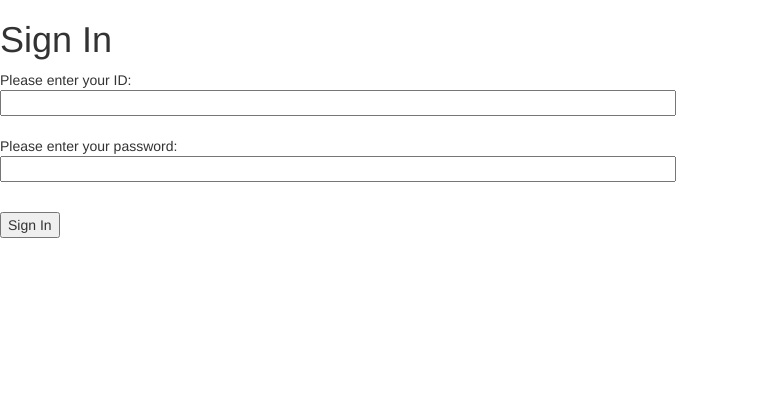
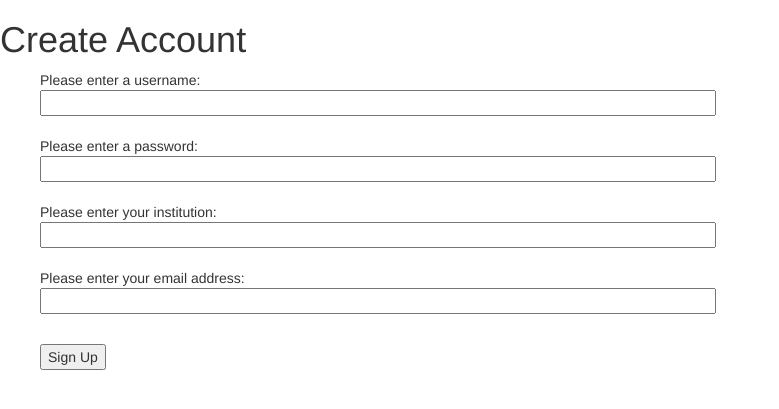
Before and after one commit to Astroua/AstroCompute_Scripts, a Flask app: page /login in a window 1280 px wide. Shown: the top 409 px of the page, without its empty margins (0-779 px from the left). Run offline with Flask 2, Linux system fonts and the light colour scheme; parts of the project's set-up code (start-up, migrations or seed data) failed here and were passed over; some libraries are stand-ins or nearby versions.

Commit message:
user database set up

```diff
--- a/web_app/forms.py
+++ b/app/forms.py
@@ -5,6 +5,7 @@ from wtforms import StringField, BooleanField, PasswordField, IntegerField, \
 from wtforms.validators import DataRequired, Length, Email, Required
 
 from folder_upload import FolderField
+from wtforms import validators
 
 
 
@@ -111,3 +112,14 @@ class InputForm(Form):
 class LoginForm(Form):
     inputid = StringField('Input ID', validators=[DataRequired()])
     passwd = PasswordField("Password", validators=[DataRequired()])
+
+
+
+class EnterDBInfo(Form):
+    username = TextField(label='enter username', description="db_enter", validators=[validators.required(), validators.Length(min=0, max=128, message=u'Enter 128 characters or less')])
+    passwd = TextField(label='enter password', description="db_enter_pw", validators=[validators.required(), validators.Length(min=0, max=128, message=u'Enter 128 characters or less')])
+    institute = TextField(label='enter insitution', description="db_enter_in", validators=[validators.required(), validators.Length(min=0, max=128, message=u'Enter 128 characters or less')])
+    email_ad = TextField(label='enter email', description="db_enter_email", validators=[validators.required(), validators.Length(min=0, max=128, message=u'Enter 128 characters or less')])
+class RetrieveDBInfo(Form):
+    username_ret = TextField(label='username to retrieve', description="db_get", validators=[validators.required(), validators.Length(min=0, max=128, message=u'Enter 128 characters or less')])
+    passwd_ret = TextField(label='password to retrieve', description="db_get_pw", validators=[validators.required(), validators.Length(min=0, max=128, message=u'Enter 128 characters or less')])
--- a/application.py
+++ b/application.py
@@ -8,7 +8,14 @@ from flask_bootstrap import Bootstrap
 
 from aws_controller.upload_download_s3 import upload_to_s3
 
-from web_app import InputForm, LoginForm
+from app import InputForm, LoginForm
+
+from app import db
+from app.models import Data
+from app.forms import EnterDBInfo, RetrieveDBInfo
+
+from flask.ext.sqlalchemy import SQLAlchemy
+
 
 
 UPLOAD_FOLDER = 'uploads/'
@@ -18,8 +25,8 @@ Bootstrap(app)
 app.config.from_object('config.AWSConfig')
 app.config['UPLOAD_FOLDER'] = UPLOAD_FOLDER
 
-#key = app.config['AWS_KEY']
-#secret = app.config['AWS_SECRET']
+key = app.config['AWS_KEY']
+secret = app.config['AWS_SECRET']
 
 
 @app.route("/")
@@ -54,11 +61,45 @@ def submit():
 
 @app.route("/login", methods=['GET', 'POST'])
 def login():
-    form = LoginForm()
-    if form.validate_on_submit():
-        flash("Logging in: " + form.inputid.data)
-        return redirect("/")
-    return render_template('login.html', title='Login', form=form)
+    form1 = EnterDBInfo(request.form)
+
+    if request.method == 'POST' and form1.validate():
+        user_name=form1.username.data
+        query_test=Data.query.filter_by(nickname=user_name.encode('ascii','ignore')).first()
+        if query_test!=None:
+            string_response='You already have an account. Please sign in.'
+            return render_template('thanks2.html', output=string_response)
+        else:
+            data_entered = Data(nickname=form1.username.data,password=form1.passwd.data,inst=form1.institute.data,emailaddress=form1.email_ad.data)
+            try:
+                db.session.add(data_entered)
+                db.session.commit()
+                db.session.close()
+            except:
+                db.session.rollback()
+            return render_template('thanks.html', nickname=form1.username.data,password=form1.passwd.data)
+
+    return render_template('login.html', form=form1)
+
+@app.route("/login2", methods=['GET', 'POST'])
+def login2():
+    form2 = RetrieveDBInfo(request.form)
+
+    if request.method == 'POST' and form2.validate():
+        user_return = form2.username_ret.data
+        passwd_return = form2.passwd_ret.data
+        user_query=Data.query_by_name(user_return.encode('ascii','ignore'),passwd_return.encode('ascii','ignore'))
+        if user_query[1]=='no_password':
+            string_response='The password entered for username: '+user_query[0]+' is incorrect. Please try again.'
+            return render_template('thanks2.html', output=string_response)
+        elif user_query=='no_user':
+            string_response='The username: '+user_query[0]+' does not exist in the database. Please sign up.'
+            return render_template('thanks2.html', output=string_response)
+        else:
+            return redirect(url_for('submit'))
+        db.session.close()
+
+    return render_template('login2.html', form=form2)
 
 if __name__ == '__main__':
     log.setLevel(10)
--- /dev/null
+++ b/db_create.py
@@ -0,0 +1,6 @@
+from app import db
+from app.models import Data
+
+db.create_all()
+
+print("DB created.")
--- a/templates/index.html
+++ b/templates/index.html
@@ -2,6 +2,7 @@
 {% block content %}
 
 <h1>You have successfully deployed to Elastic Beanstalk!</h1>
-<a href="{{ url_for('submit') }}">Click here to go to page 2</a>
-
+<a href="{{ url_for('submit') }}">Click here to go to page 2</a><br>
+<a href="{{ url_for('login') }}">Click here to create account</a><br>
+<a href="{{ url_for('login2') }}">Click here to login</a>
 {% endblock %}
--- a/templates/login.html
+++ b/templates/login.html
@@ -1,21 +1,33 @@
 {% extends "base.html" %} {% import 'macros.html' as macros %}
 
 {% block content %}
-  <h1>Sign In</h1>
+  <h1>Create Account</h1>
+  <div class="boxed" style=" width:400px; margin-left: 40px;">
   <form action="" method="post" name="login">
       {{ form.hidden_tag() }}
       <p>
-          Please enter your ID:<br>
-          {{ form.inputid(size=80) }}<br>
-          {% for error in form.inputid.errors %}
+          Please enter a username:<br>
+          {{ form.username(size=80) }}<br>
+          {% for error in form.username.errors %}
             <span style="color: red;">[{{ error }}]</span>
           {% endfor %}<br>
-          Please enter your password:<br>
+          Please enter a password:<br>
           {{ form.passwd(size=80) }}<br>
           {% for error in form.passwd.errors %}
             <span style="color: red;">[{{ error }}]</span>
           {% endfor %}<br>
+          Please enter your institution:<br>
+          {{ form.institute(size=80) }}<br>
+          {% for error in form.institute.errors %}
+            <span style="color: red;">[{{ error }}]</span>
+          {% endfor %}<br>
+          Please enter your email address:<br>
+          {{ form.email_ad(size=80) }}<br>
+          {% for error in form.email_ad.errors %}
+            <span style="color: red;">[{{ error }}]</span>
+          {% endfor %}<br>
       </p>
-      <p><input type="submit" value="Sign In"></p>
+      <p><input type="submit" value="Sign Up"></p>
   </form>
+</div>
 {% endblock %}
--- a/web_app/__init__.py
+++ /dev/null
@@ -1 +0,0 @@
-from forms import InputForm, LoginForm
```
Also changed, not shown: app/__init__.py (added, +20 -0 lines), app/models.py (added, +22 -0 lines), config.py (+13 -6 lines), templates/login2.html (added, +23 -0 lines), templates/thanks.html (added, +24 -0 lines), templates/thanks2.html (added, +23 -0 lines), app/folder_upload.py (renamed from web_app/folder_upload.py).
